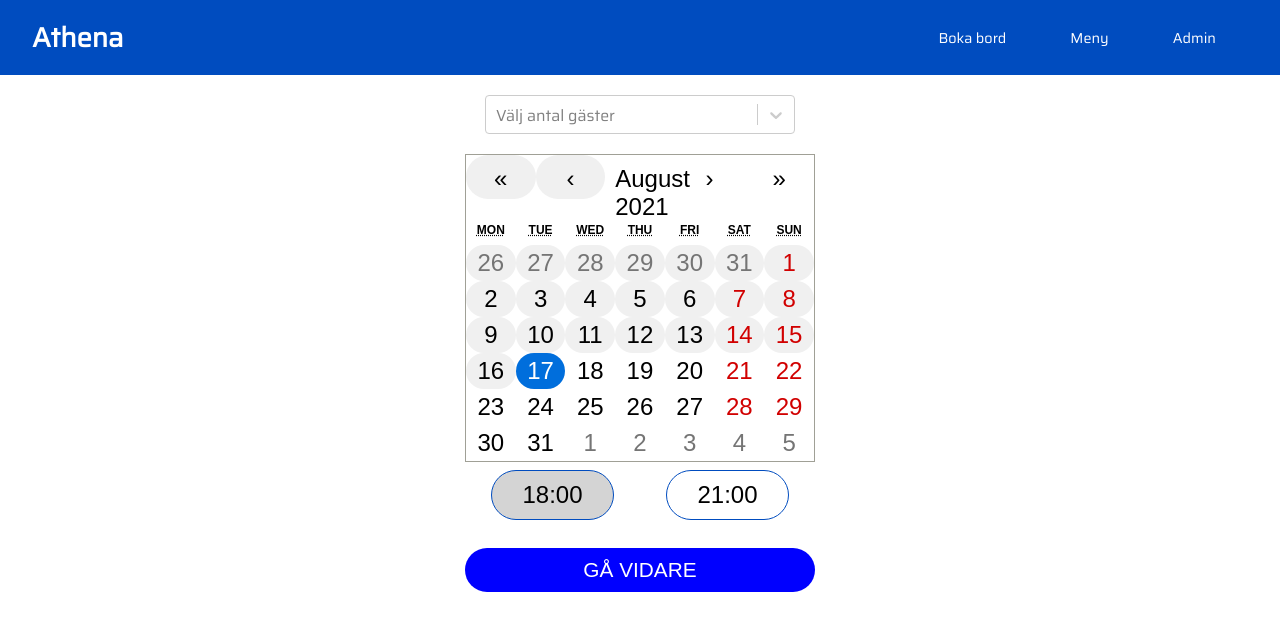
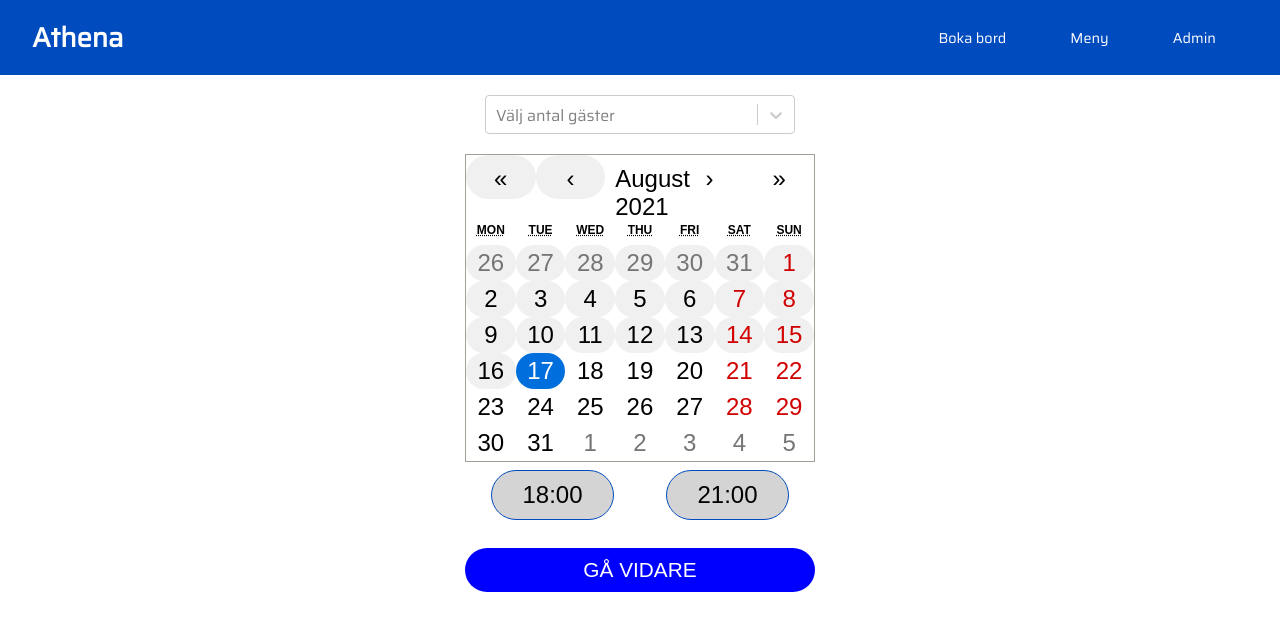
Before and after one commit to iidalindh/Restaurant, a React (Create React App) app in the folder Client/: page /booking in a window 1280 px wide. Shown: the top 630 px of the page. Built offline with nearby package versions, Linux system fonts and the light colour scheme; no server answers.

Commit message:
made the second btn work aswell (21)

```diff
--- a/Client/src/components/booking/Booking.tsx
+++ b/Client/src/components/booking/Booking.tsx
@@ -83,6 +83,9 @@ export const Booking = () => {
     setTime18(btn18);
   }
 
+  function buttonState21(btn21 : boolean) {
+    setTime21(btn21);
+  }
   async function onSubmit(e : React.MouseEvent<HTMLButtonElement>){
     e.preventDefault();
 
@@ -119,8 +122,10 @@ export const Booking = () => {
               date={date}
               pickDate={datePicker}
               button18={buttonState18}
+              button21={buttonState21}
+              numberOfGuests={guests}
             ></BookingCalendar>
-            <BookingTime time={time} addTime={updateTime} time18={time18}></BookingTime>
+            <BookingTime time={time} addTime={updateTime} time18={time18} time21={time21}></BookingTime>
             <Button
               onClick={() => {
                 setShowComponent(false);
--- a/Client/src/components/booking/BookingCalendar.tsx
+++ b/Client/src/components/booking/BookingCalendar.tsx
@@ -7,6 +7,8 @@ interface IBookingCalendarProps {
   date: string;
   pickDate(date: string): void;
   button18(btnState18 : boolean) : void;
+  button21(btnState21 : boolean) : void;
+  numberOfGuests : number;
 }
 
 export const BookingCalendar = (props: IBookingCalendarProps) => {
@@ -22,7 +24,7 @@ export const BookingCalendar = (props: IBookingCalendarProps) => {
   async function getAvailableTables() {
     const date = dateValue.toLocaleDateString();
     const data = {
-      numberOfGuests: 91,
+      numberOfGuests: props.numberOfGuests,
       date: date
     }
     const res = await axios.post ("http://localhost:8000/booking/getAvailableTables", data);
@@ -37,9 +39,9 @@ export const BookingCalendar = (props: IBookingCalendarProps) => {
         }
       } else if(res.data[ida].time === 21) {
         if(res.data[ida].availableTables === false) {
-          console.log('disable knapp jäveln för 21');
+          props.button21(false);
         } else {
-          console.log('varmt välkommen klockan 21 motherfucker');
+          props.button21(true);
         }
       }
 
--- a/Client/src/components/booking/BookingTime.tsx
+++ b/Client/src/components/booking/BookingTime.tsx
@@ -6,6 +6,7 @@ interface IBookingTimeProps {
   time: number;
   addTime(time: number) : void;
   time18: boolean;
+  time21: boolean;
 }
 
 export const BookingTime = (props: IBookingTimeProps) => {
@@ -23,10 +24,12 @@ export const BookingTime = (props: IBookingTimeProps) => {
       >
         18:00
       </Button> }
+      {props.time18 !== true ? <Button type="button" disabled={true} onClick={() => {props.addTime(21)}}>
+        21:00
+      </Button> : <Button type="button" onClick={() => {props.addTime(21)}}>
+        21:00
+      </Button>}
 
-      <Button type="button" onClick={() => {props.addTime(21)}}>
-        21:00
-      </Button>
     </ButtonDiv>
   );
 };
```
